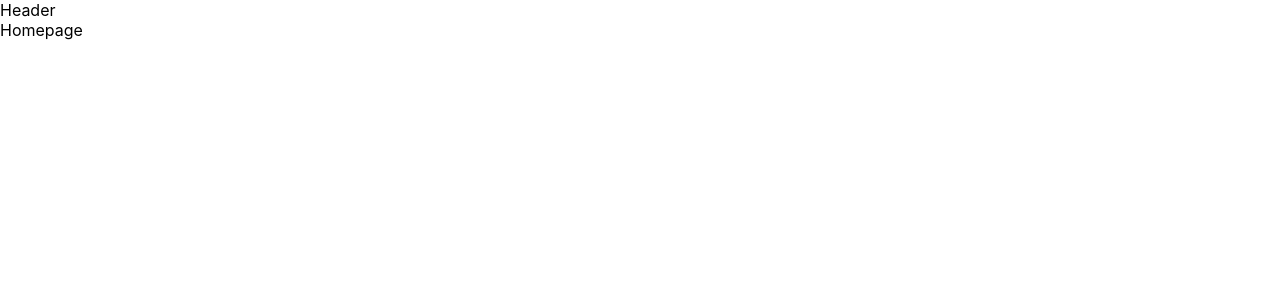
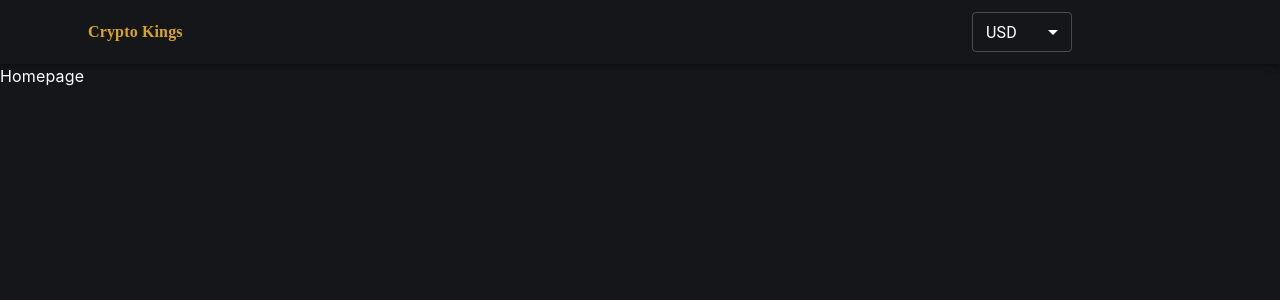
Before and after one commit to AussieKing/Project-3-Portfolio-Tracker, a React (Create React App) app in the folder portfolio-tracker/: page / in a window 1280 px wide. Shown: the top 300 px of the page. Built offline with nearby package versions, Linux system fonts and the light colour scheme.

Commit message:
worked the header component, wrapped in ThemeProvider and darkmode, and added currencies

```diff
--- a/portfolio-tracker/src/App.js
+++ b/portfolio-tracker/src/App.js
@@ -5,18 +5,28 @@ import { BrowserRouter as Router, Routes, Route } from "react-router-dom";
 import Header from "./components/Header";
 import Homepage from "./Pages/HomePage";
 import Coinpage from "./Pages/CoinPage";
+import { StyledEngineProvider } from "@mui/material/styles";
+import { styled } from "@mui/material/styles";
+
+const AppContainer = styled('div')({
+  backgroundColor: "#14161a",
+  color: "#fff",
+  height: "100vh",
+});
 
 function App() {
   return (
+    <StyledEngineProvider injectFirst>
       <Router>
-      <div>
+        <AppContainer>
           <Header />
           <Routes>
             <Route path="/" element={<Homepage />} />
             <Route path="/coins/:id" element={<Coinpage />} />
           </Routes>
-      </div>
+        </AppContainer>
       </Router>
+    </StyledEngineProvider>
   );
 }
 
--- a/portfolio-tracker/src/components/Header.js
+++ b/portfolio-tracker/src/components/Header.js
@@ -1,11 +1,71 @@
-import React from 'react'
+import React, { useState } from 'react';
+import AppBar from '@mui/material/AppBar';
+import Container from '@mui/material/Container';
+import Toolbar from '@mui/material/Toolbar';
+import Typography from '@mui/material/Typography';
+import Select from '@mui/material/Select';
+import MenuItem from '@mui/material/MenuItem';
+import { useNavigate } from 'react-router-dom';
+import { ThemeProvider, createTheme } from '@mui/material/styles';
+import CssBaseline from '@mui/material/CssBaseline';
 
 const Header = () => {
+    const [currency, setCurrency] = useState('USD');  // Setting a default value to 'USD'
+
+    const navigate = useNavigate();
+
+    const darkTheme = createTheme({
+        palette: {
+            primary: {
+                main: '#fff',
+        },
+            mode: 'dark',
+        },
+    });
+
+    const handleCurrencyChange = (event) => {
+        setCurrency(event.target.value);
+    };
+
     return (
-        <div>
-            Header
-        </div>
-    )
+        <ThemeProvider theme={darkTheme}>
+        <AppBar color='transparent' position='static'>
+            <Container>
+                <Toolbar>
+                    <Typography onClick={() => navigate('/')}
+                        sx={{
+                            flex: 1,
+                            color: 'goldenrod',
+                            fontWeight: 'bold',
+                            cursor: 'pointer',
+                            fontFamily: 'Montserrat',
+                        }}
+                    >
+                        Crypto Kings
+                    </Typography>
+
+                    <Select
+                        value={currency}
+                        onChange={handleCurrencyChange}
+                        variant='outlined'
+                        sx={{
+                            marginLeft: 1,  // Using MUI spacing units
+                            width: 100,
+                            height: 40,
+                            marginRight: 15,
+                        }}
+                    >
+                        <MenuItem value='USD'>USD</MenuItem>
+                        <MenuItem value='EUR'>EUR</MenuItem>
+                        <MenuItem value='GBP'>GBP</MenuItem>
+                        <MenuItem value='AUD'>AUD</MenuItem>
+                    </Select>
+                </Toolbar>
+            </Container>
+        </AppBar>
+        <CssBaseline />
+        </ThemeProvider>
+    );
 }
 
-export default Header
+export default Header;
```
Also changed, not shown: 1 other file (tests, documents, lock files or other folders). Lines whose indentation alone changed are shown as unchanged.
